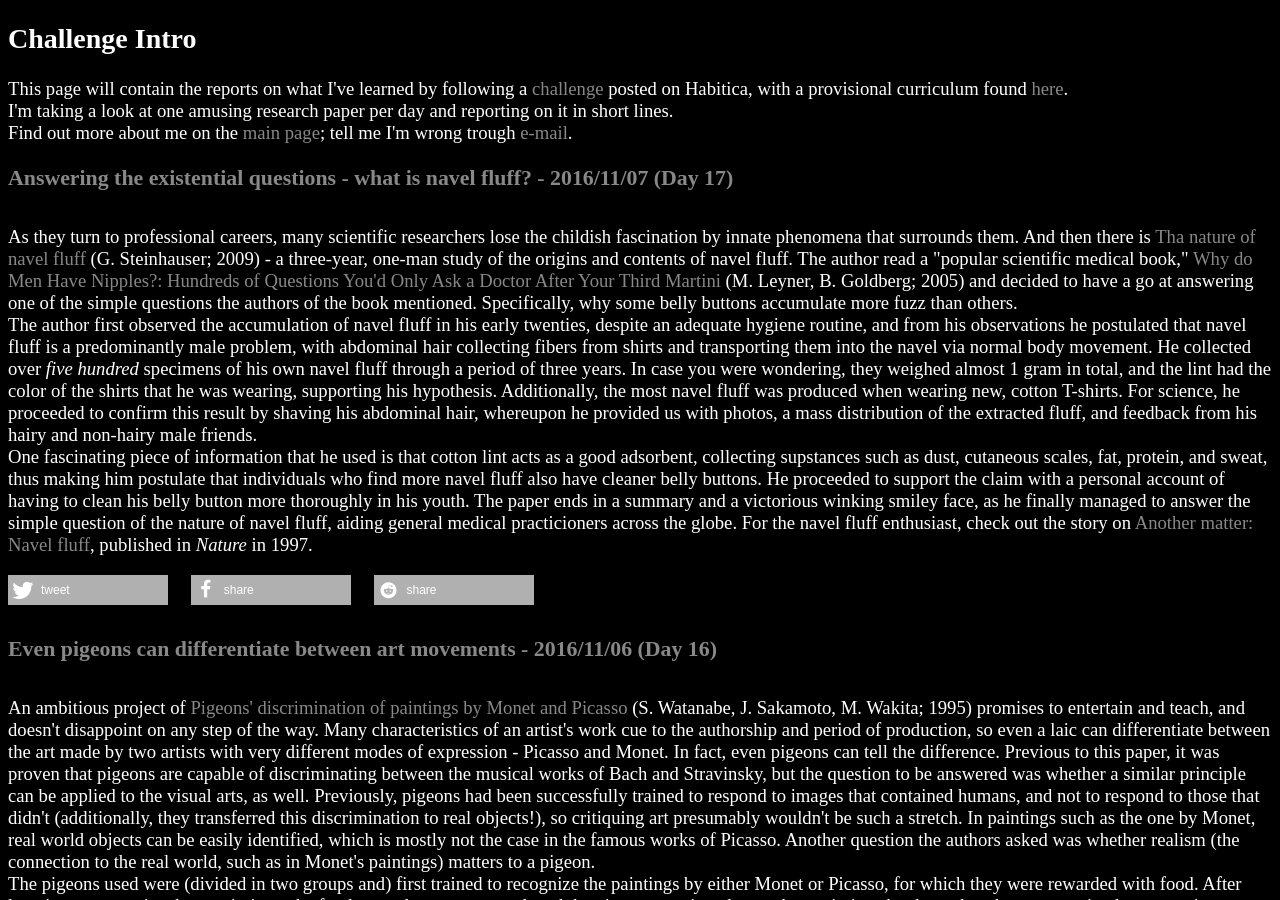
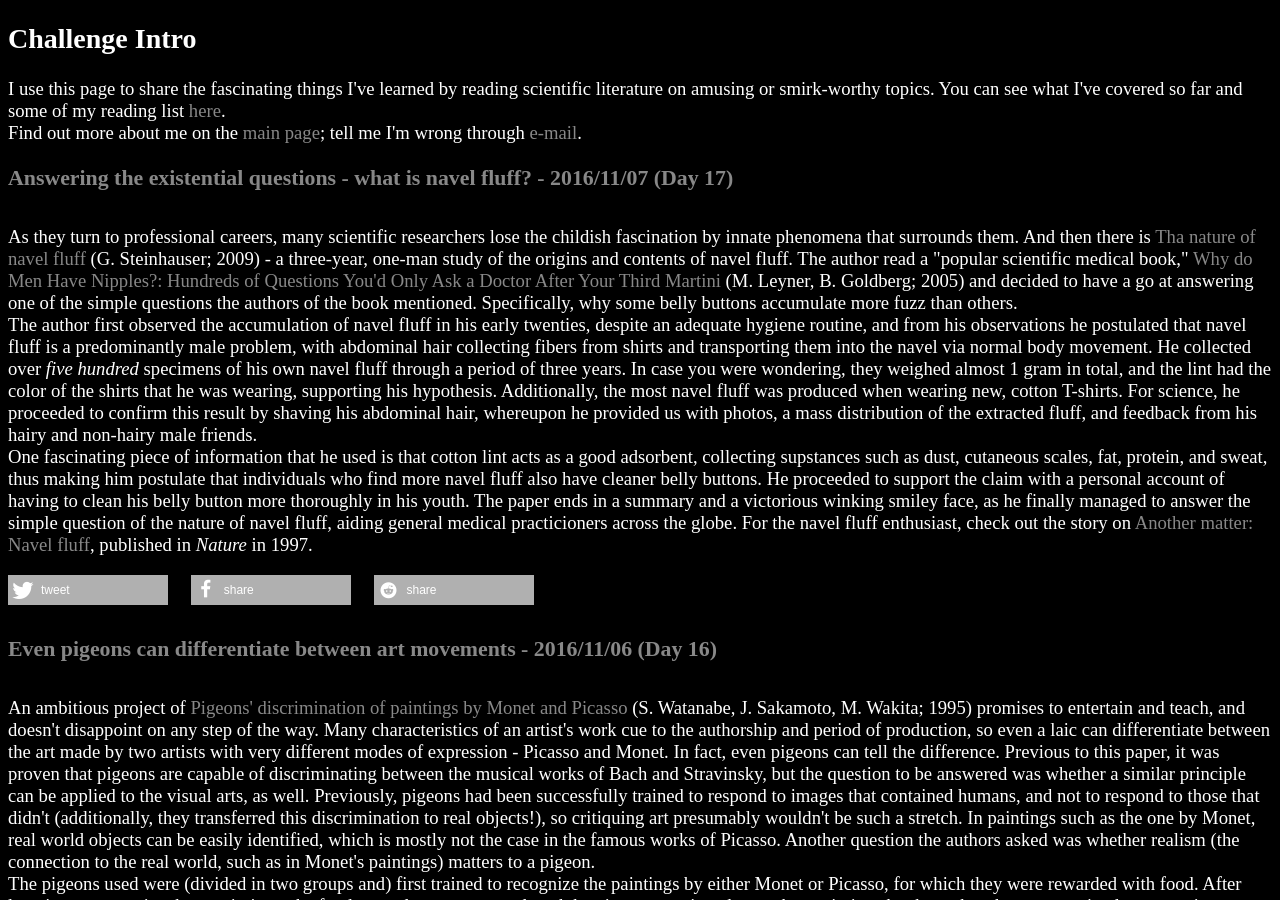
Before and after one commit to Shaidil/shaidil.github.io, a Jekyll site: the page built from post.html, in a window 1280 px wide and 900 px high. Built offline with Jekyll 4.4.1, drawn with Linux system fonts in a browser that asks for light colours; nearby versions of some CDN libraries; some web fonts are replaced.

Commit message:
Update post.html

```diff
--- a/post.html
+++ b/post.html
@@ -11,15 +11,11 @@
   <body>
     <h2 id="intro">Challenge Intro</h2>
     <p>
-      This page will contain the reports on what I've learned by
-      following a <a href="https://habitica.com/#/options/groups/challenges/0ae0b003-b67e-4665-becf-43554d80b990">challenge</a>
-      posted on Habitica, with a provisional curriculum found
+       I use this page to share the fascinating things I've learned by reading scientific literature on amusing or smirk-worthy topics. You can see what I've covered so far and some of my reading list
       <a href="https://docs.google.com/spreadsheets/d/1G9PeKumI-zVTt8ot35_v9OTQ5PGnJmkKVxfyC-9YiHU/edit?usp=sharing">here</a>.<br>
-      I'm taking a look at one amusing research paper per day and reporting on
-      it in short lines.<br>
       Find out more about me on the
       <a href="http://happyturtlethings.net">main page</a>;
-      tell me I'm wrong trough <a href="mailto:happyturtlethings@gmail.com">e-mail</a>.
+      tell me I'm wrong through <a href="mailto:happyturtlethings@gmail.com">e-mail</a>.
     </p>
 
 {% for post in site.posts %}
```
